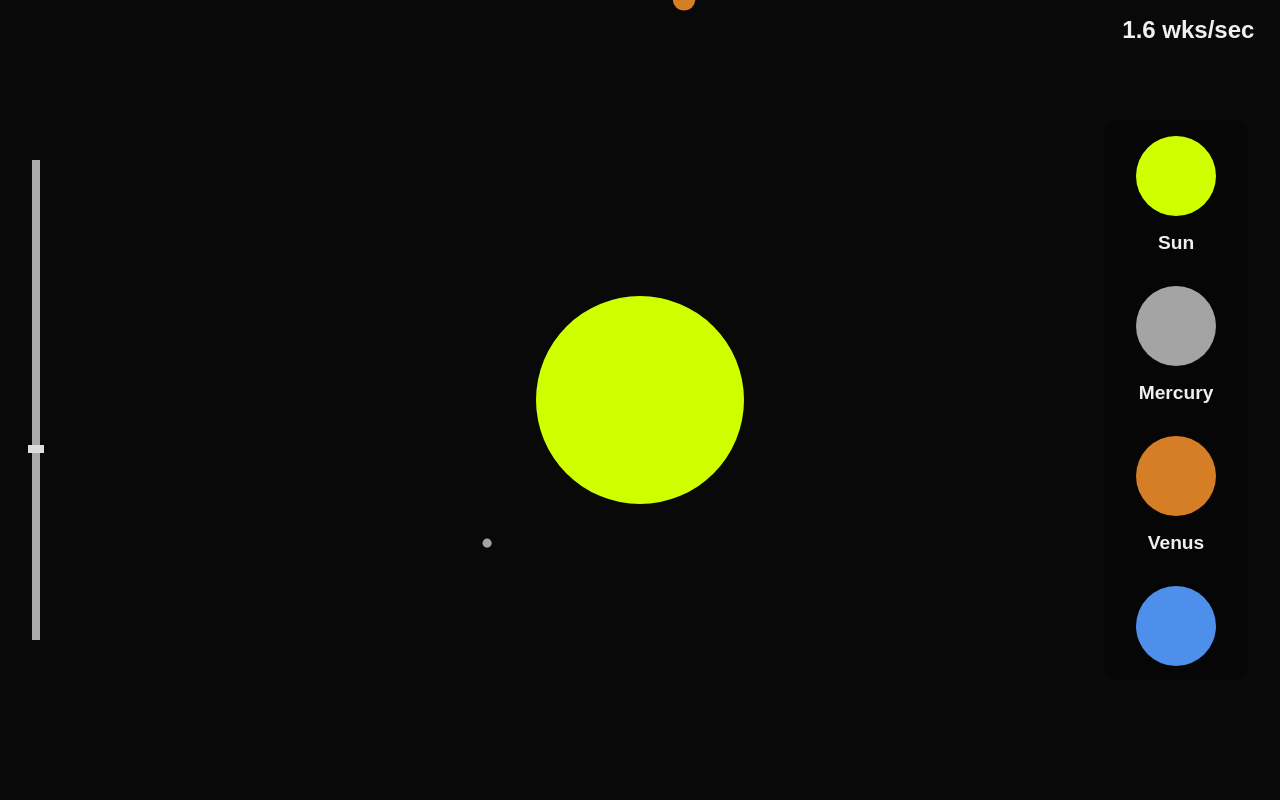
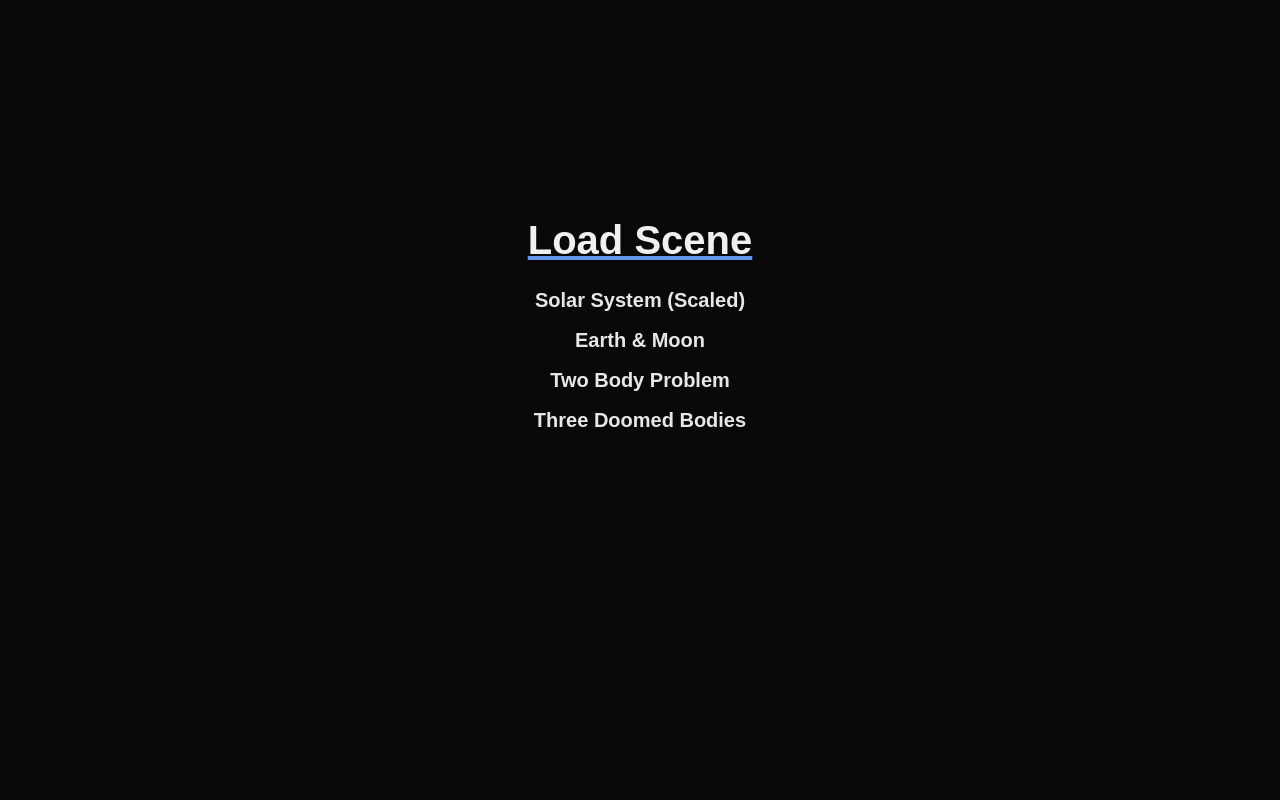
Before and after one commit to travis-heavener/orbital-sim, a plain HTML site: page index.html in a window 1280 px wide. Drawn offline with nearby package versions, Linux system fonts and the light colour scheme.

Commit message:
Added scene picker screen

```diff
--- a/index.css
+++ b/index.css
@@ -39,9 +39,46 @@ canvas {
 .canvas-draggable { cursor: grab; }
 .canvas-dragging { cursor: grabbing; }
 
+/******************** SCENE PICKER ********************/
+
+#scene-picker {
+    display: flex;
+    flex-direction: column;
+    align-items: center;
+
+    padding: 25vh 20vw 15vh 20vw;
+
+    position: absolute;
+    top: 0;
+    left: 0;
+    right: 0;
+    bottom: 0;
+    pointer-events: all;
+
+    overflow: hidden auto;
+}
+
+#scene-picker > h1 {
+    color: #f0f0f0;
+    font: 700 2.5rem/2 sans-serif;
+    text-decoration: underline #6495ed;
+}
+
+#scene-picker > h2 {
+    color: #e7e7e7;
+    font: 700 1.25rem/2 sans-serif;
+
+    cursor: pointer;
+    transition: 0.1s color;
+}
+
+#scene-picker > h2:hover { color: #6495ed; }
+#scene-picker > h2:active { color: #3e6fcb; }
+
 /******************** CONTROLS OVERLAY ********************/
 
 #controls-overlay {
+    display: none;
     position: absolute;
     top: 0;
     left: 0;
--- a/index.html
+++ b/index.html
@@ -12,6 +12,9 @@
         <script type="module" src="js/index.mjs" defer></script>
     </head>
     <body>
+        <div id="scene-picker">
+            <h1>Load Scene</h1>
+        </div>
         <canvas></canvas>
         <div id="controls-overlay">
             <div id="controls-left">
--- a/js/index.mjs
+++ b/js/index.mjs
@@ -1,5 +1,5 @@
 import { Body } from "./Body.mjs";
-import * as presets from "./presets.mjs";
+import { scenes } from "./presets.mjs";
 import { Scene } from "./Scene.mjs";
 import { Vector2 } from "./Vector2.mjs";
 let scene;
@@ -7,20 +7,22 @@ $(() => {
     const canvas = $("canvas")[0];
     // Create Scene
     scene = new Scene(canvas);
-    // Sim init
-    init();
-});
-const init = () => {
-    // Start Scene
-    scene.start();
-    // Load preset
-    presets.solarSystem(scene);
-    // presets.earthMoon(scene);
-    // presets.twoBodyProblem(scene);
-    // presets.threeDoomedBodies(scene);
+    // Load scenes
+    const scenePicker = $("#scene-picker");
+    for (const [name, loadPreset] of Object.entries(scenes)) {
+        const elem = document.createElement("H2");
+        elem.innerText = name;
+        $(elem).on("click", () => {
+            loadPreset(scene); // Load scene
+            scene.start(); // Start sim
+            scenePicker.hide(); // Hide scene picker
+            $("#controls-overlay").show(); // Show controls
+        });
+        scenePicker.append(elem);
+    }
     // Expose globals to dev console
     exposeGlobals();
-};
+});
 // If you really want to defeat the purpose of module scopes (ie. toy with things in the JS console, invoke this function)
 const exposeGlobals = globalThis.exposeGlobals = () => {
     globalThis.scene = scene;
--- a/js/presets.mjs
+++ b/js/presets.mjs
@@ -1,7 +1,8 @@
 import { Body } from "./Body.mjs";
 import { TIMEWARPS } from "./Scene.mjs";
 import { Vector2 } from "./Vector2.mjs";
-export const solarSystem = (scene) => {
+export const scenes = {
+    "Solar System (Scaled)": (scene) => {
         // Create bodies
         const sun = new Body({
             "pos": new Vector2(0, 0),
@@ -100,17 +101,17 @@ export const solarSystem = (scene) => {
         scene.setTimewarpIndex(TIMEWARPS.TIMEWARP_1E6X);
         // Track Earth
         scene.track(sun);
-};
-export const earthMoon = (scene) => {
+    },
+    "Earth & Moon": (scene) => {
         // Create bodies
-    const bodyA = new Body({
+        const earth = new Body({
             "pos": new Vector2(0, 0),
             "mass": 5.972e24,
             "radius": 6.378e6,
             "color": "#4d8feb",
             "name": "Earth"
         });
-    const bodyB = new Body({
+        const moon = new Body({
             "pos": new Vector2(3.844e8, 0),
             "velocity": new Vector2(0, 1.022e3),
             "mass": 7.348e22,
@@ -118,61 +119,54 @@ export const earthMoon = (scene) => {
             "color": "#a4a4a4",
             "name": "Moon"
         });
-    scene.add(bodyA);
-    scene.add(bodyB);
-    // Timewarp
+        scene.add(earth, moon);
         scene.setZoom(4.5);
         scene.setTimewarpIndex(TIMEWARPS.TIMEWARP_1E5X);
-    // Track Earth
-    scene.track(bodyA);
-};
-export const twoBodyProblem = (scene) => {
-    const bodyA = new Body({
+        scene.track(earth);
+    },
+    "Two Body Problem": (scene) => {
+        scene.add(new Body({
             "pos": new Vector2(-4e7, 0),
             "velocity": new Vector2(0, -1e3),
             "mass": 5e24,
             "radius": 8e6,
             "color": "#ea210c",
             "name": "Body A"
-    });
-    const bodyB = new Body({
+        }));
+        scene.add(new Body({
             "pos": new Vector2(4e7, 0),
             "velocity": new Vector2(0, 1e3),
             "mass": 5e24,
             "radius": 8e6,
             "color": "#0cea21",
             "name": "Body B"
-    });
-    scene.add(bodyA);
-    scene.add(bodyB);
-    // Timewarp
+        }));
         scene.setTimewarpIndex(TIMEWARPS.TIMEWARP_1E4X);
-};
-export const threeDoomedBodies = (scene) => {
-    const bodyA = new Body({
+    },
+    "Three Doomed Bodies": (scene) => {
+        scene.add(new Body({
             "pos": new Vector2(4e7, 0),
             "mass": 2e24,
             "radius": 8e6,
             "color": "#ea210c",
             "name": "Body A"
-    });
-    const bodyB = new Body({
+        }));
+        scene.add(new Body({
             "pos": new Vector2(0, 4e7),
             "velocity": new Vector2(1e3, 0),
             "mass": 5e24,
             "radius": 8e6,
             "color": "#0cea21",
             "name": "Body B"
-    });
-    const bodyC = new Body({
+        }));
+        scene.add(new Body({
             "pos": new Vector2(-4e7, 0),
             "velocity": new Vector2(0, 3e3),
             "mass": 2e25,
             "radius": 8e6,
             "color": "#210cea",
             "name": "Body C"
-    });
-    scene.add(bodyA, bodyB, bodyC);
-    // Timewarp
+        }));
         scene.setTimewarpIndex(TIMEWARPS.TIMEWARP_500X);
+    }
 };
```
Also changed, not shown: src/index.mts, src/presets.mts. Lines whose indentation alone changed are shown as unchanged.
